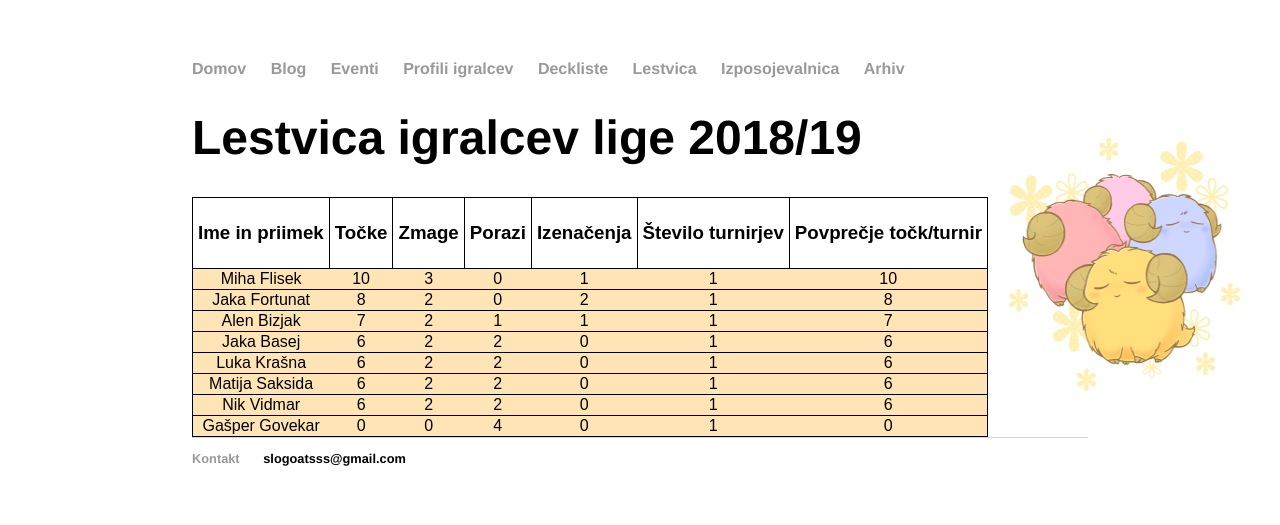
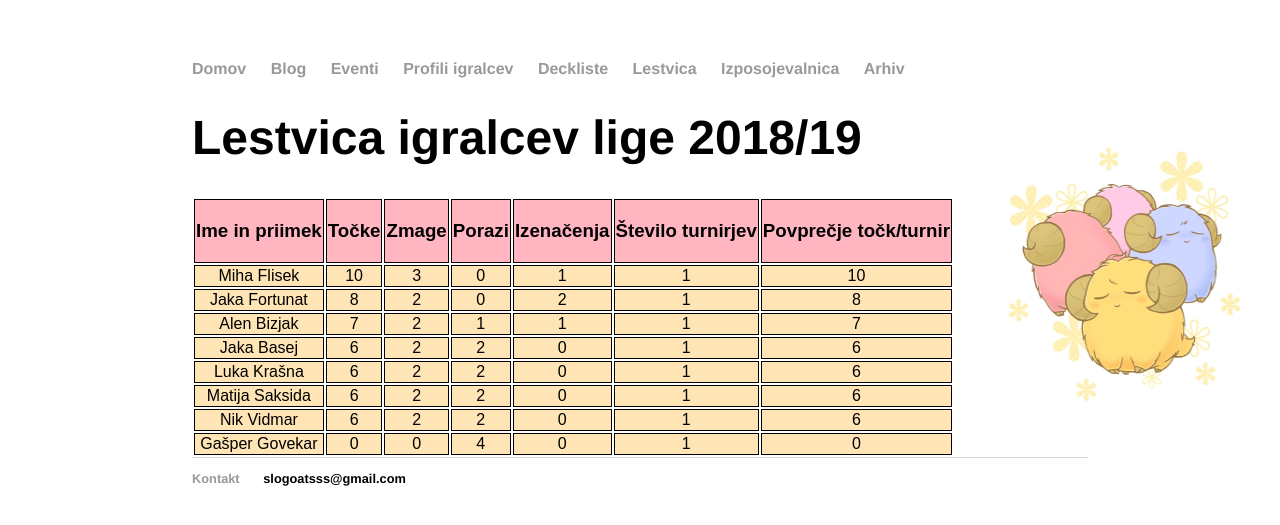
Before and after one commit to slogoatsss/slogoatsss.github.io, a Jekyll site: the page built from lestvica/index.html, in a window 1280 px wide. Shown: the top 525 px of the page. Built offline with Jekyll 4.4.1, drawn with Linux system fonts in a browser that asks for light colours.

Commit message:
Update index.html

```diff
--- a/lestvica/index.html
+++ b/lestvica/index.html
@@ -33,18 +33,19 @@ title: Lestvica
 	/*include $*/
 </script>
 <style>
-	table,th,tr{
+	table{
 		text-align: center;
-		padding: 5px;
-		border: 1px solid black;
-		border-collapse: collapse;
 		font-family: arial, sans-serif;
 	}
 	th{
-		background-color: light-pink;
+		background-color: #FFB6C1;
+		border: 1px solid black;
+		border-collapse: collapse;
 	}
 	td{
 		background-color: #FFE4B5;
+		border: 1px solid black;
+		border-collapse: collapse;
 	}
 </style>
 <div class="blurb">
```
